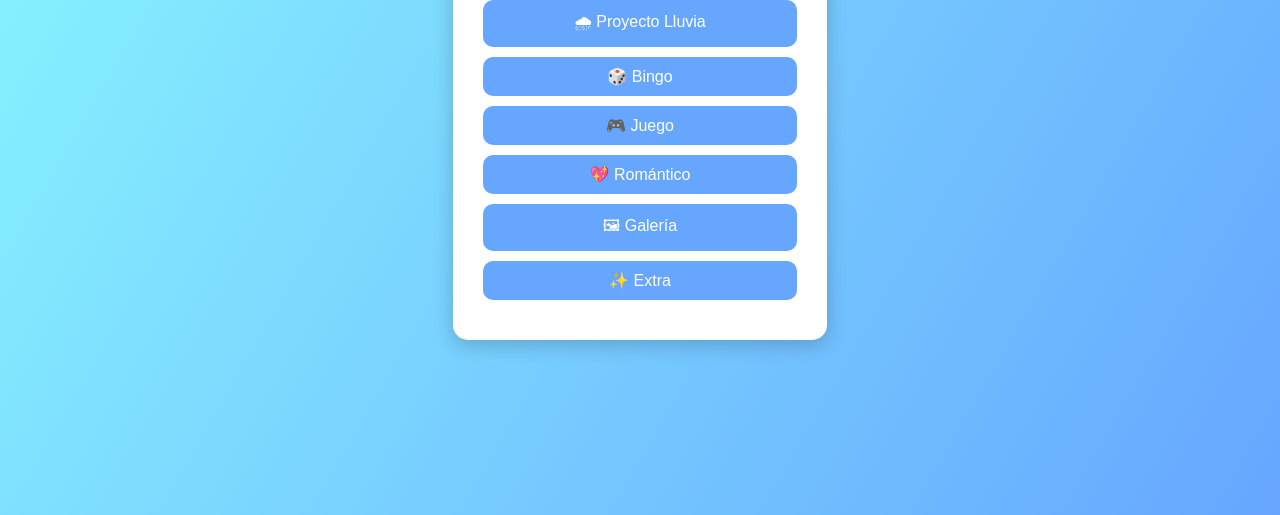
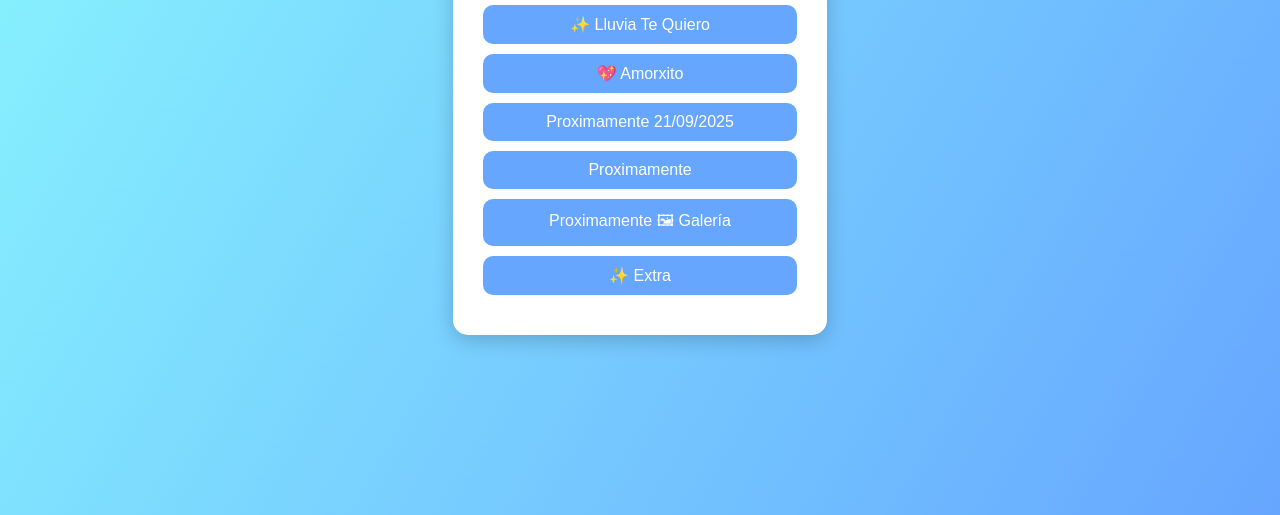
Before and after one commit to JELR1850/web, a plain HTML site: page index.html in a window 1280 px wide. Shown: the part 285-800 px from the top of the page. Drawn offline with Linux system fonts and the light colour scheme.

Commit message:
Update index.html

```diff
--- a/index.html
+++ b/index.html
@@ -42,11 +42,11 @@
 <body>
   <div class="menu">
     <h1>🌟 Mis Proyectos 🌟</h1>
-    <a href="lluvia.html">🌧 Proyecto Lluvia</a>
-    <a href="bingo.html">🎲 Bingo</a>
-    <a href="juego.html">🎮 Juego</a>
-    <a href="romantico.html">💖 Romántico</a>
-    <a href="galeria.html">🖼 Galería</a>
+    <a href="lluvia.html">✨ Lluvia Te Quiero</a>
+    <a href="amorxito.html">💖 Amorxito</a>
+    <a href="juego.html"> Proximamente 21/09/2025</a>
+    <a href="romantico.html">Proximamente</a>
+    <a href="galeria.html">Proximamente 🖼 Galería</a>
     <a href="extra.html">✨ Extra</a>
   </div>
 </body>
```
